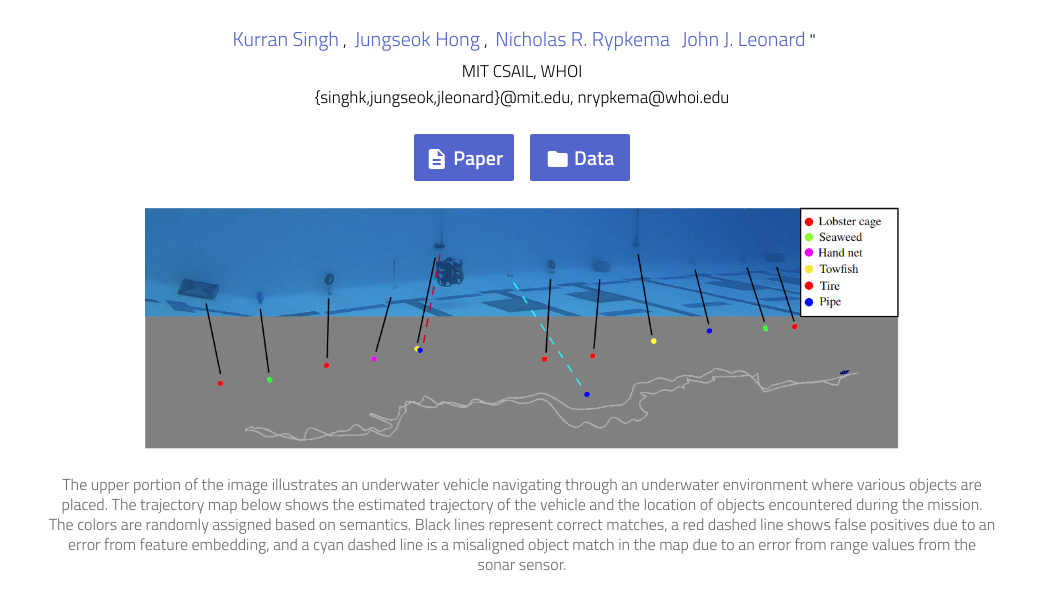
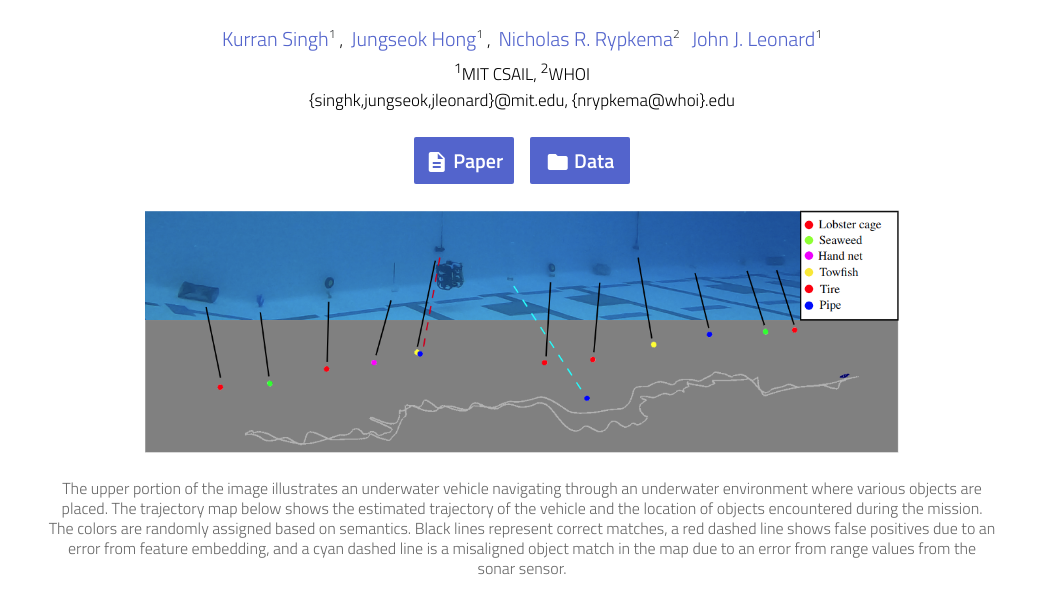
Before and after one commit to kurransingh/underwater-semantic-slam, a plain HTML site: page index.html in a window 1280 px wide. Shown: the part 196-799 px from the top of the page, without its empty margins (118-1161 px from the left). Drawn offline with nearby package versions, Linux system fonts and the light colour scheme; a script that the page names is missing.

Commit message:
minor fixes

```diff
--- a/index.html
+++ b/index.html
@@ -364,16 +364,16 @@ pre {
     <div id="authors">
         <center>
             <div class="author-row-new">
-                <a href="https://www.linkedin.com/in/kurran-singh/">Kurran Singh</a>,
-                <a href="https://jungseokhong.com/">Jungseok Hong</a>,
-                <a href="https://nrr.mit.edu/about">Nicholas R. Rypkema </a>
-                <a href="https://meche.mit.edu/people/faculty/JLEONARD@MIT.EDU">John J. Leonard</a>"
+                <a href="https://www.linkedin.com/in/kurran-singh/">Kurran Singh<sup>1</sup></a>,
+                <a href="https://jungseokhong.com/">Jungseok Hong<sup>1</sup></a>,
+                <a href="https://nrr.mit.edu/about">Nicholas R. Rypkema<sup>2</sup></a>
+                <a href="https://meche.mit.edu/people/faculty/JLEONARD@MIT.EDU">John J. Leonard<sup>1</sup></a>
             </div>
         </center>
         <center>
             <div class="affiliations">
-                <span>MIT CSAIL, WHOI</span><br/>
-                {singhk,jungseok,jleonard}@mit.edu, nrypkema@whoi.edu
+                <span><sup>1</sup>MIT CSAIL, <sup>2</sup>WHOI</span><br/>
+                {singhk,jungseok,jleonard}@mit.edu, {nrypkema@whoi}.edu
             </div>
         </center>
 
@@ -495,12 +495,12 @@ pre {
         <div class="flex-row">
             <div class="download-thumb">
             <div style="box-sizing: border-box; padding: 16px; margin: auto;">
-                <a href="https://kurransingh.github.io/underwater-semantic-slam/"><img class="screenshot" src="assets/title_page_pic.png"></a>
+                <a href="https://kurransingh.github.io/underwater-semantic-slam/"><img class="screenshot" src="assets/title_page_scrnsht.png"></a>
             </div>
         </div>
             <div class="paper-stuff">
-                <p><b>LOSS-SLAM: Lightweight Open-Set Semantic Simultaneous Localization and Mapping</b></p>
-                <p>Kurran Singh, Tim Magoun, John Leonard</p>
+                <p><b>Opti-Acoustic Semantic SLAM for Underwater Environments</b></p>
+                <p>Kurran Singh and Jungseok Hong and Nicholas R. Rypkema and John J. Leonard</p>
                 <div><span class="material-icons"> description </span><a href=""> arXiv version</a></div>
                 <div><span class="material-icons"> insert_comment </span><a href="assets/singh2024optiacousticslam.bib"> BibTeX</a></div>
                 <div><span class="material-icons"> integration_instructions </span><a href=""> Data</a></div>
```
Also changed, not shown: assets/title_page_scrnsht.png (added).
